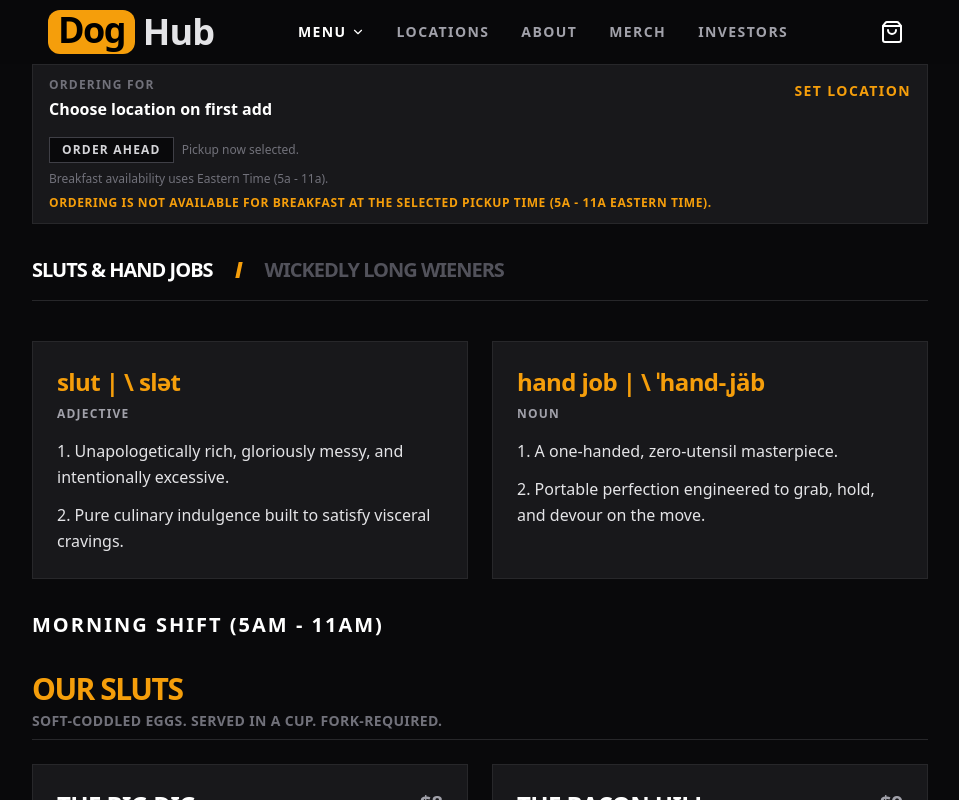
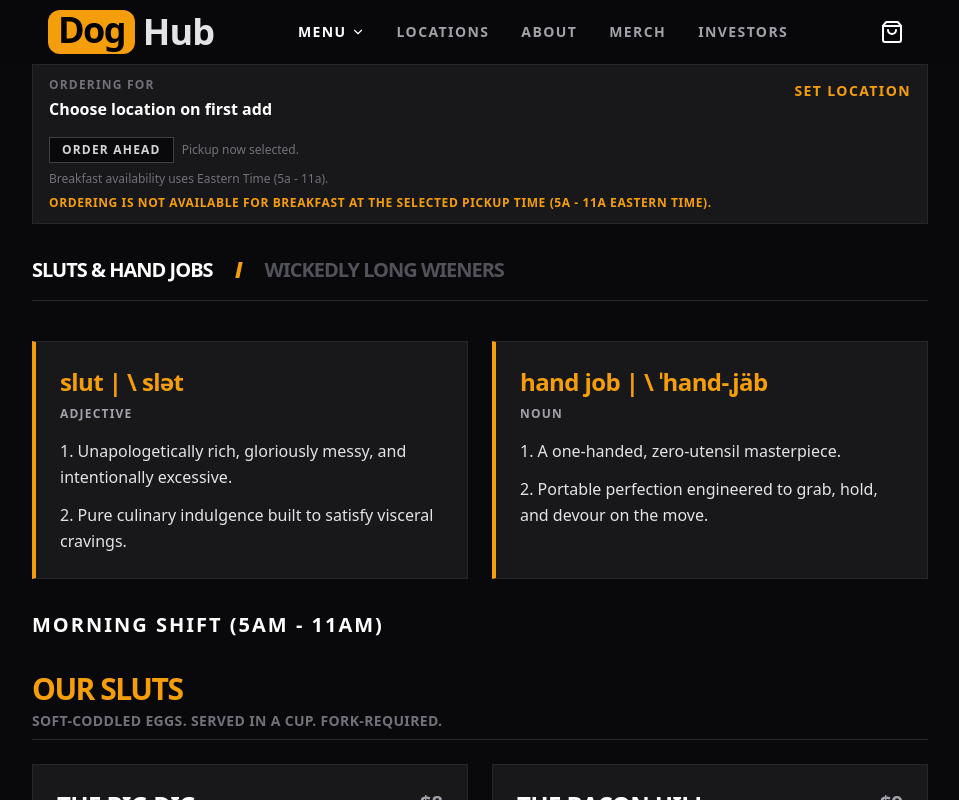
Before and after one commit to CAJustise/doghub-website, a React (Vite) app: page / in a window 1280 px wide. Both pictures are taken after a click on the button "MENU". Shown: the top 800 px of the page, without its empty margins (160-1119 px from the left). Built offline with nearby package versions, Linux system fonts and the light colour scheme.

Commit message:
Add amber left stripe to breakfast lexicon cards

```diff
--- a/src/App.jsx
+++ b/src/App.jsx
@@ -687,7 +687,7 @@ const MethodSection = () => (
 
 const BreakfastLexiconSection = () => (
   <div className="mb-8 grid md:grid-cols-2 gap-6">
-    <div className="bg-zinc-900 border border-zinc-800 p-6">
+    <div className="bg-zinc-900 border border-zinc-800 border-l-4 border-l-amber-500 p-6">
       <p className="text-2xl font-black tracking-tight mb-2 text-amber-500">slut | \ slət</p>
       <p className="text-zinc-400 uppercase tracking-widest text-xs font-bold mb-4">adjective</p>
       <p className="text-zinc-200 leading-relaxed mb-3">
@@ -698,7 +698,7 @@ const BreakfastLexiconSection = () => (
       </p>
     </div>
 
-    <div className="bg-zinc-900 border border-zinc-800 p-6">
+    <div className="bg-zinc-900 border border-zinc-800 border-l-4 border-l-amber-500 p-6">
       <p className="text-2xl font-black tracking-tight mb-2 text-amber-500">hand job | \ ˈhand-ˌjäb</p>
       <p className="text-zinc-400 uppercase tracking-widest text-xs font-bold mb-4">noun</p>
       <p className="text-zinc-200 leading-relaxed mb-3">
```
